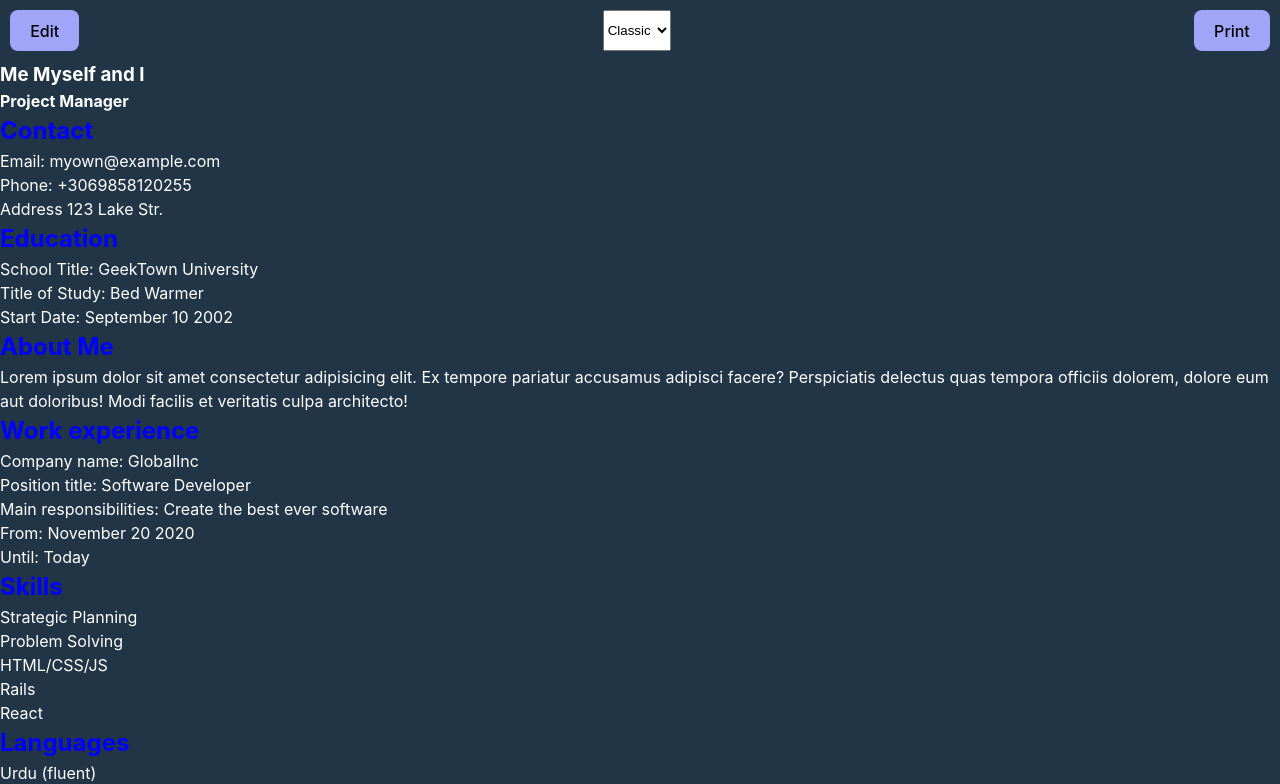
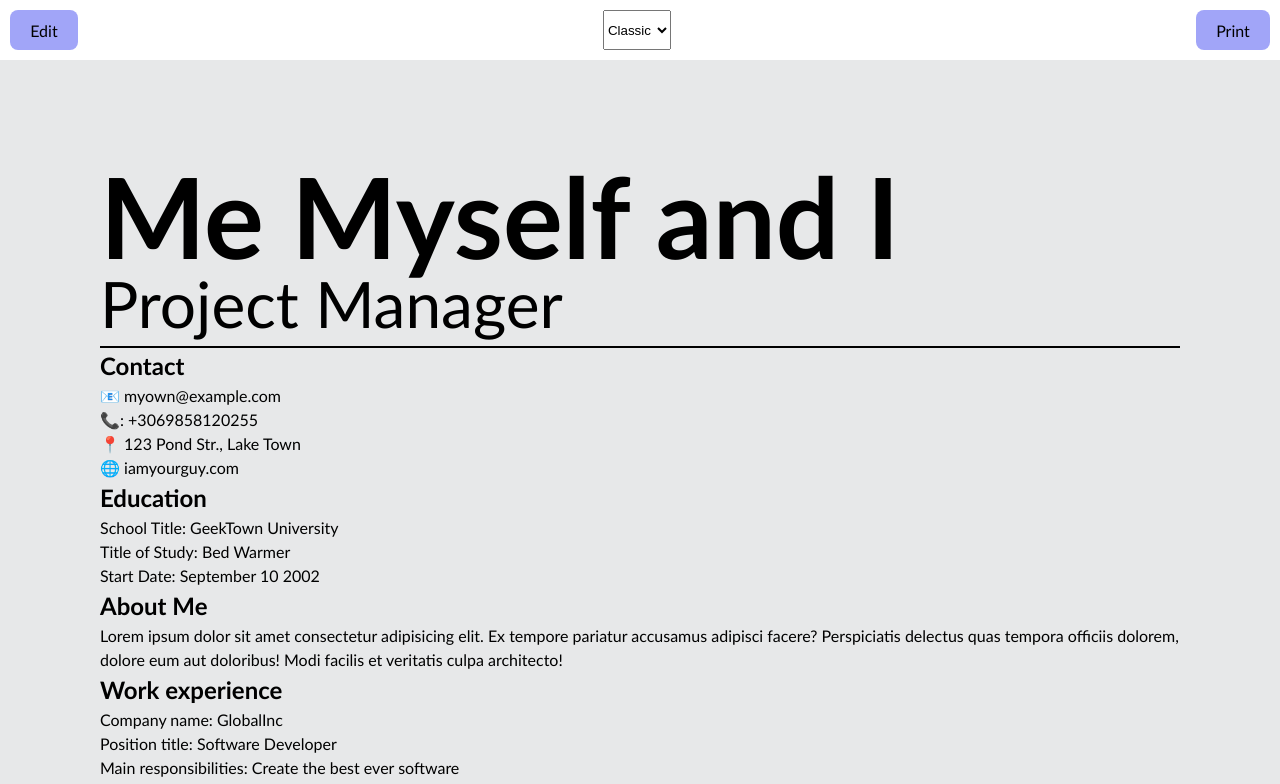
Before and after one commit to NikEmman/cv_react, a React (Vite) app: page / in a window 1280 px wide. Shown: the top 784 px of the page. Built offline with nearby package versions, Linux system fonts and the light colour scheme.

Commit message:
WIP:First cv style

```diff
--- a/src/App.css
+++ b/src/App.css
@@ -5,20 +5,36 @@
   width: fit-content;
 }
 :root {
-  font-family: Inter, system-ui, Avenir, Helvetica, Arial, sans-serif;
+  font-family: Calibri, Arial, sans-serif;
   line-height: 1.5;
   font-weight: 400;
   margin: 0;
-}
-.body-classic {
-  background-color: #213547;
-  color: white;
-  min-height: 100vh;
 }
 header {
   display: flex;
   padding: 10px;
   justify-content: space-between;
+}
+.body-classic {
+  background-color: #e7e8e9;
+  color: black;
+  min-height: 100vh;
+  padding: 100px;
+}
+.hero-classic {
+  display: flex;
+  flex-direction: column;
+  border-bottom: 2px solid black;
+  line-height: 1;
+  padding-bottom: 10px;
+}
+.hero-classic h3 {
+  font-size: 7rem;
+  font-weight: 900;
+}
+.hero-classic h4 {
+  font-size: 4rem;
+  font-weight: 500;
 }
 
 button {
@@ -50,9 +66,7 @@ label {
 .title-modern {
   color: red;
 }
-.title-classic {
-  color: blue;
-}
+
 .ul-classic {
   list-style-type: none;
 }
--- a/src/App.jsx
+++ b/src/App.jsx
@@ -53,7 +53,7 @@ function App() {
   const personalSection = myData.sections[0];
 
   return (
-    <div className={`body-${theme}`}>
+    <>
       <header>
         {isEditable ? (
           <button onClick={handleSaveClick}>Save</button>
@@ -67,36 +67,48 @@ function App() {
 
         <button onClick={window.print}>Print</button>
       </header>
+      <div className={`body-${theme}`}>
+        <div className={`hero-${theme}`}>
           {isEditable ? (
             <>
               <input
                 contentEditable={isEditable}
                 placeholder="First Name"
                 value={personalSection.firstName}
-            onChange={(e) => handlePersonalChange("firstName", e.target.value)}
+                onChange={(e) =>
+                  handlePersonalChange("firstName", e.target.value)
+                }
               />
               <input
                 contentEditable={isEditable}
                 placeholder="Last Name"
                 value={personalSection.lastName}
-            onChange={(e) => handlePersonalChange("lastName", e.target.value)}
+                onChange={(e) =>
+                  handlePersonalChange("lastName", e.target.value)
+                }
               />
               <input
                 contentEditable={isEditable}
                 placeholder="Job Title"
                 value={personalSection.jobTitle}
-            onChange={(e) => handlePersonalChange("jobTitle", e.target.value)}
+                onChange={(e) =>
+                  handlePersonalChange("jobTitle", e.target.value)
+                }
               />
             </>
           ) : (
             <>
-          <h3>{personalSection.firstName + " " + personalSection.lastName}</h3>
+              <h3>
+                {personalSection.firstName + " " + personalSection.lastName}
+              </h3>
               <h4>{personalSection.jobTitle}</h4>
             </>
           )}
+        </div>
 
         {sections}
       </div>
+    </>
   );
 }
 
--- a/src/data.js
+++ b/src/data.js
@@ -9,9 +9,10 @@ const defaultData = {
     {
       title: "Contact",
       items: [
-        { field: "Email:", value: "myown@example.com" },
-        { field: "Phone:", value: "+3069858120255" },
-        { field: "Address", value: "123 Lake Str." },
+        { field: "📧", value: "myown@example.com" },
+        { field: "📞:", value: "+3069858120255" },
+        { field: "📍", value: "123 Pond Str., Lake Town " },
+        { field: "🌐", value: "iamyourguy.com" },
       ],
     },
     {
--- a/src/index.css
+++ b/src/index.css
@@ -27,9 +27,6 @@ button:focus,
 button:focus-visible {
   outline: 4px auto -webkit-focus-ring-color;
 }
-p::before {
-  content: "* ";
-}
 
 @media (prefers-color-scheme: light) {
   :root {
```
Lines whose indentation alone changed are shown as unchanged.
